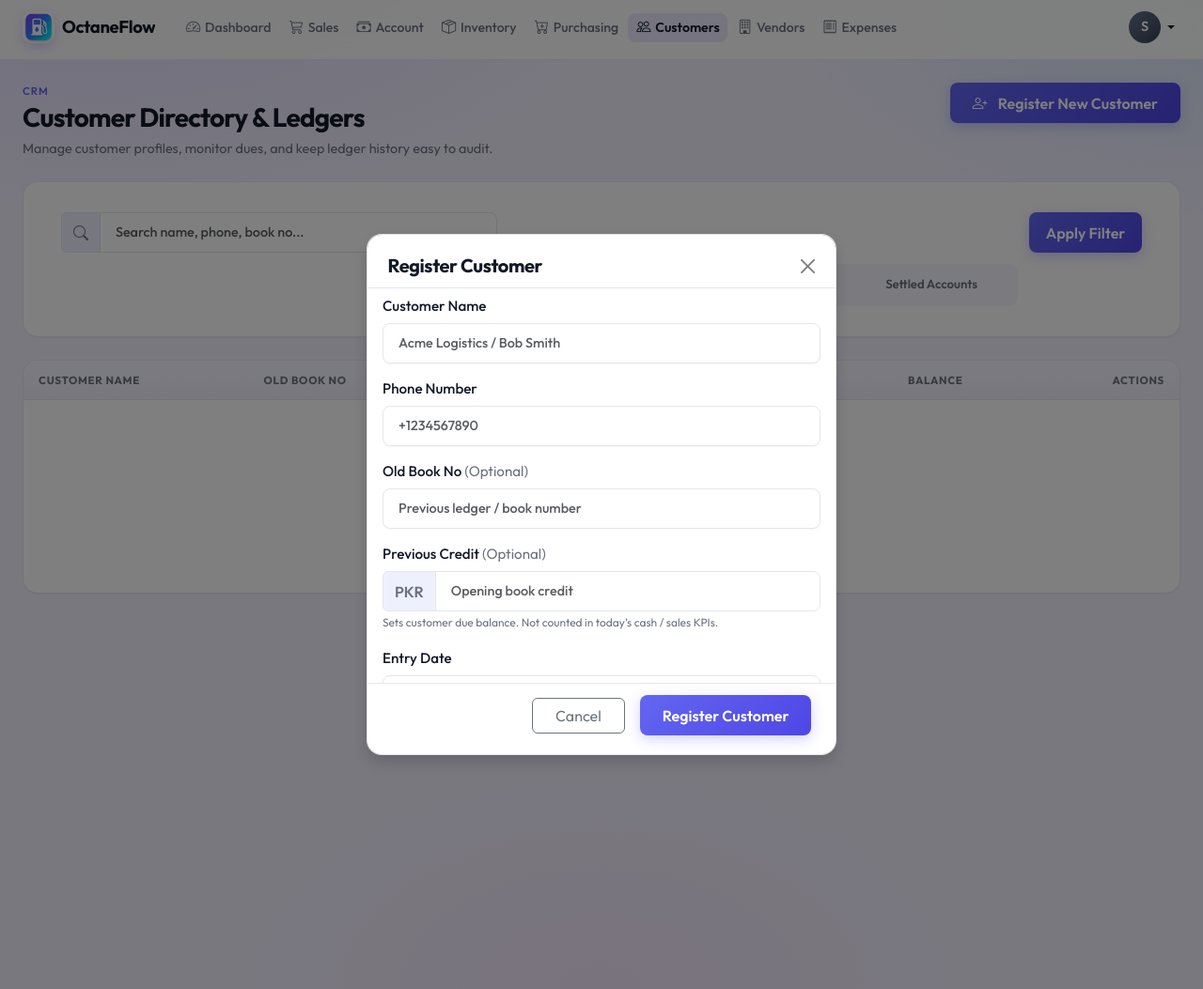
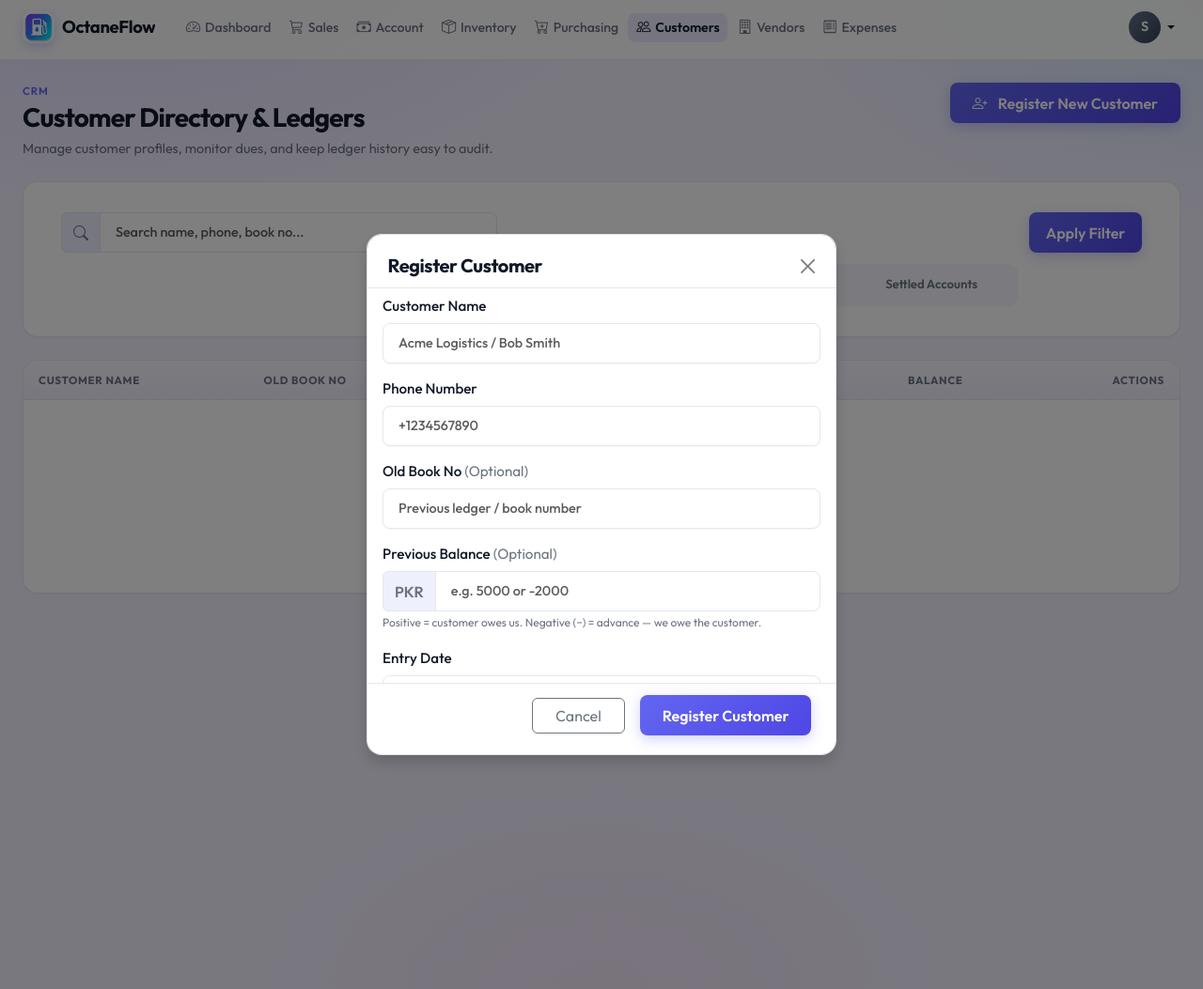
Before and after one commit to UsmanLatif112/Mian_Brothers, a Flask app: page /customers/ in a window 1280 px wide, after a click on "Register New Customer". Shown: the whole page at 94% size. Run offline with Flask 3, Linux system fonts and the light colour scheme; the visitor is signed in with stand-in values (Sample User, id 1); data comes from the database, SQL or seed files in the repository; data that the repository does not hold is empty; some libraries are stand-ins or nearby versions.

Commit message:
feat: Update customer balance handling and improve UI clarity
- Refactored previous credit logic to allow for zero values, indicating a clear opening balance.
- Enhanced customer forms and templates to reflect changes from "Previous Credit" to "Previous Balance" for better understanding.
- Updated validation messages and descriptions to clarify the implications of positive and negative balances.
- Improved ledger display to differentiate between customer debts and advances, enhancing user experience.

```diff
--- a/app/customers/routes.py
+++ b/app/customers/routes.py
@@ -45,19 +45,21 @@ def index():
             if prev_raw:
                 try:
                     prev_credit = float(prev_raw)
-                    if prev_credit < 0:
-                        raise ValueError('Previous credit cannot be negative.')
                 except ValueError as e:
-                    flash(f'Invalid previous credit: {e}', 'danger')
+                    flash(f'Invalid previous balance: {e}', 'danger')
                     return redirect(url_for('customers.index'))
 
+            # Signed previous balance:
+            #   +ve  → customer owes us (opening credit)
+            #   -ve  → advance / we owe customer
+            #    0   → clear opening balance
             if action == 'create':
                 customer = Customer(
                     name=name,
                     phone=phone,
                     address=address,
                     old_book_no=old_book_no,
-                    previous_credit=prev_credit if prev_credit > 0 else None,
+                    previous_credit=prev_credit if prev_credit != 0 else None,
                     credit_limit=limit_val,
                     current_balance_due=0,
                 )
@@ -73,37 +75,60 @@ def index():
                 customer.address = address
                 customer.old_book_no = old_book_no
                 customer.credit_limit = limit_val
-                customer.previous_credit = prev_credit if prev_credit > 0 else None
+                customer.previous_credit = prev_credit if prev_credit != 0 else None
 
-            # Opening book credit — same create/edit logic (balance via ledger recalc).
-            opening = (
+            # Replace managed opening / previous-advance rows, then recalc balance.
+            opening_rows = (
+                CreditSale.query
+                .filter(
+                    CreditSale.customer_id == customer.id,
+                    CreditSale.entry_type.in_(('opening', 'advance')),
+                    CreditSale.remarks.in_((
+                        'Previous / opening book credit',
+                        'Previous / opening advance',
+                    )),
+                )
+                .all()
+            )
+            # Also treat plain opening rows (legacy) as managed previous credit.
+            legacy_opening = (
                 CreditSale.query
                 .filter_by(customer_id=customer.id, entry_type='opening')
-                .order_by(CreditSale.id.asc())
-                .first()
+                .all()
             )
+            managed = {row.id: row for row in opening_rows}
+            for row in legacy_opening:
+                managed[row.id] = row
+            for row in managed.values():
+                db.session.delete(row)
+            db.session.flush()
+
             if prev_credit > 0:
-                if opening:
-                    opening.amount = prev_credit
-                    opening.sale_date = entry_date
-                    opening.payment_status = 'unpaid'
-                    opening.amount_paid = 0
-                    opening.remarks = 'Previous / opening book credit'
-                else:
-                    db.session.add(CreditSale(
-                        customer_id=customer.id,
-                        sale_date=entry_date,
-                        liters=0,
-                        rate=0,
-                        amount=prev_credit,
-                        amount_paid=0,
-                        entry_type='opening',
-                        payment_status='unpaid',
-                        remarks='Previous / opening book credit',
-                        recorded_by=current_user.id,
-                    ))
-            elif opening:
-                db.session.delete(opening)
+                db.session.add(CreditSale(
+                    customer_id=customer.id,
+                    sale_date=entry_date,
+                    liters=0,
+                    rate=0,
+                    amount=prev_credit,
+                    amount_paid=0,
+                    entry_type='opening',
+                    payment_status='unpaid',
+                    remarks='Previous / opening book credit',
+                    recorded_by=current_user.id,
+                ))
+            elif prev_credit < 0:
+                db.session.add(CreditSale(
+                    customer_id=customer.id,
+                    sale_date=entry_date,
+                    liters=0,
+                    rate=0,
+                    amount=abs(prev_credit),
+                    amount_paid=0,
+                    entry_type='advance',
+                    payment_status='paid',
+                    remarks='Previous / opening advance',
+                    recorded_by=current_user.id,
+                ))
 
             db.session.flush()
             recalculate_customer_balance(customer)
@@ -146,12 +171,28 @@ def index():
             CreditSale.query
             .filter(
                 CreditSale.customer_id.in_([c.id for c in customers]),
-                CreditSale.entry_type == 'opening',
+                CreditSale.entry_type.in_(('opening', 'advance')),
+                CreditSale.remarks.in_((
+                    'Previous / opening book credit',
+                    'Previous / opening advance',
+                )),
             )
             .all()
         )
         for row in openings:
             opening_dates[row.customer_id] = row.sale_date.isoformat() if row.sale_date else ''
+        # Legacy opening rows (no remarks match) still supply entry date.
+        legacy = (
+            CreditSale.query
+            .filter(
+                CreditSale.customer_id.in_([c.id for c in customers]),
+                CreditSale.entry_type == 'opening',
+            )
+            .all()
+        )
+        for row in legacy:
+            if row.customer_id not in opening_dates and row.sale_date:
+                opening_dates[row.customer_id] = row.sale_date.isoformat()
 
     return render_template(
         'customers/index.html',
@@ -354,11 +395,16 @@ def ledger(customer_id):
             'method': '',
         }
         if et == 'advance':
+            is_prev_adv = (p.remarks or '') == 'Previous / opening advance'
             ledger_entries.append({
                 **base,
                 'date': datetime.combine(p.sale_date, datetime.min.time()) if p.sale_date else p.created_at,
                 'type': 'payment',
-                'desc': f"Advance / prepaid {f'({p.remarks})' if p.remarks else ''}",
+                'desc': (
+                    'Previous balance (advance — we owe customer)'
+                    if is_prev_adv
+                    else f"Advance / prepaid {f'({p.remarks})' if p.remarks else ''}"
+                ),
                 'debit': 0.0,
                 'credit': float(p.amount or 0),
                 'ref_id': f"Advance #{p.id}",
@@ -380,7 +426,7 @@ def ledger(customer_id):
                 **base,
                 'date': datetime.combine(p.sale_date, datetime.min.time()) if p.sale_date else p.created_at,
                 'type': 'purchase',
-                'desc': f"Previous / opening credit {f'({p.remarks})' if p.remarks else ''}",
+                'desc': 'Previous balance (customer owes us)',
                 'debit': float(p.amount or 0),
                 'credit': 0.0,
                 'ref_id': f"Opening #{p.id}",
--- a/app/templates/customers/index.html
+++ b/app/templates/customers/index.html
@@ -96,7 +96,7 @@
                                 data-phone="{{ cust.phone or '' }}"
                                 data-address="{{ cust.address or '' }}"
                                 data-old-book-no="{{ cust.old_book_no or '' }}"
-                                data-previous-credit="{{ cust.previous_credit or '' }}"
+                                data-previous-credit="{{ cust.previous_credit if cust.previous_credit is not none else '' }}"
                                 data-entry-date="{{ opening_dates.get(cust.id, today) }}"
                                 data-limit="{{ cust.credit_limit or '' }}"
                                 title="Edit Customer">
@@ -184,7 +184,7 @@
                                         data-phone="{{ cust.phone or '' }}"
                                         data-address="{{ cust.address or '' }}"
                                         data-old-book-no="{{ cust.old_book_no or '' }}"
-                                        data-previous-credit="{{ cust.previous_credit or '' }}"
+                                        data-previous-credit="{{ cust.previous_credit if cust.previous_credit is not none else '' }}"
                                         data-entry-date="{{ opening_dates.get(cust.id, today) }}"
                                         data-limit="{{ cust.credit_limit or '' }}"
                                         title="Edit Customer">
@@ -236,12 +236,14 @@
                         <input type="text" class="form-control form-control-custom" id="create_old_book_no" name="old_book_no" placeholder="Previous ledger / book number">
                     </div>
                     <div class="mb-3">
-                        <label for="create_previous_credit" class="form-label form-label-custom">Previous Credit <span class="text-muted-custom fw-normal">(Optional)</span></label>
+                        <label for="create_previous_credit" class="form-label form-label-custom">Previous Balance <span class="text-muted-custom fw-normal">(Optional)</span></label>
                         <div class="input-group">
                             <span class="input-group-text bg-transparent" style="border-color: var(--border-color); color: var(--text-secondary);">PKR</span>
-                            <input type="number" step="0.01" min="0" class="form-control form-control-custom" id="create_previous_credit" name="previous_credit" placeholder="Opening book credit">
+                            <input type="number" step="0.01" class="form-control form-control-custom" id="create_previous_credit" name="previous_credit" placeholder="e.g. 5000 or -2000">
                         </div>
-                        <small class="text-muted-custom" style="font-size: 0.75rem;">Sets customer due balance. Not counted in today’s cash / sales KPIs.</small>
+                        <small class="text-muted-custom" style="font-size: 0.75rem;">
+                            Positive = customer owes us. Negative (−) = advance — we owe the customer.
+                        </small>
                     </div>
                     <div class="mb-3">
                         <label for="create_entry_date" class="form-label form-label-custom">Entry Date</label>
@@ -291,12 +293,14 @@
                         <input type="text" class="form-control form-control-custom" id="edit_old_book_no" name="old_book_no" placeholder="Previous ledger / book number">
                     </div>
                     <div class="mb-3">
-                        <label for="edit_previous_credit" class="form-label form-label-custom">Previous Credit <span class="text-muted-custom fw-normal">(Optional)</span></label>
+                        <label for="edit_previous_credit" class="form-label form-label-custom">Previous Balance <span class="text-muted-custom fw-normal">(Optional)</span></label>
                         <div class="input-group">
                             <span class="input-group-text bg-transparent" style="border-color: var(--border-color); color: var(--text-secondary);">PKR</span>
-                            <input type="number" step="0.01" min="0" class="form-control form-control-custom" id="edit_previous_credit" name="previous_credit" placeholder="Opening book credit">
+                            <input type="number" step="0.01" class="form-control form-control-custom" id="edit_previous_credit" name="previous_credit" placeholder="e.g. 5000 or -2000">
                         </div>
-                        <small class="text-muted-custom" style="font-size: 0.75rem;">Sets customer due balance. Not counted in today’s cash / sales KPIs.</small>
+                        <small class="text-muted-custom" style="font-size: 0.75rem;">
+                            Positive = customer owes us. Negative (−) = advance — we owe the customer.
+                        </small>
                     </div>
                     <div class="mb-3">
                         <label for="edit_entry_date" class="form-label form-label-custom">Entry Date</label>
```
Also changed, not shown: app/templates/customers/ledger.html (+11 -2 lines).
